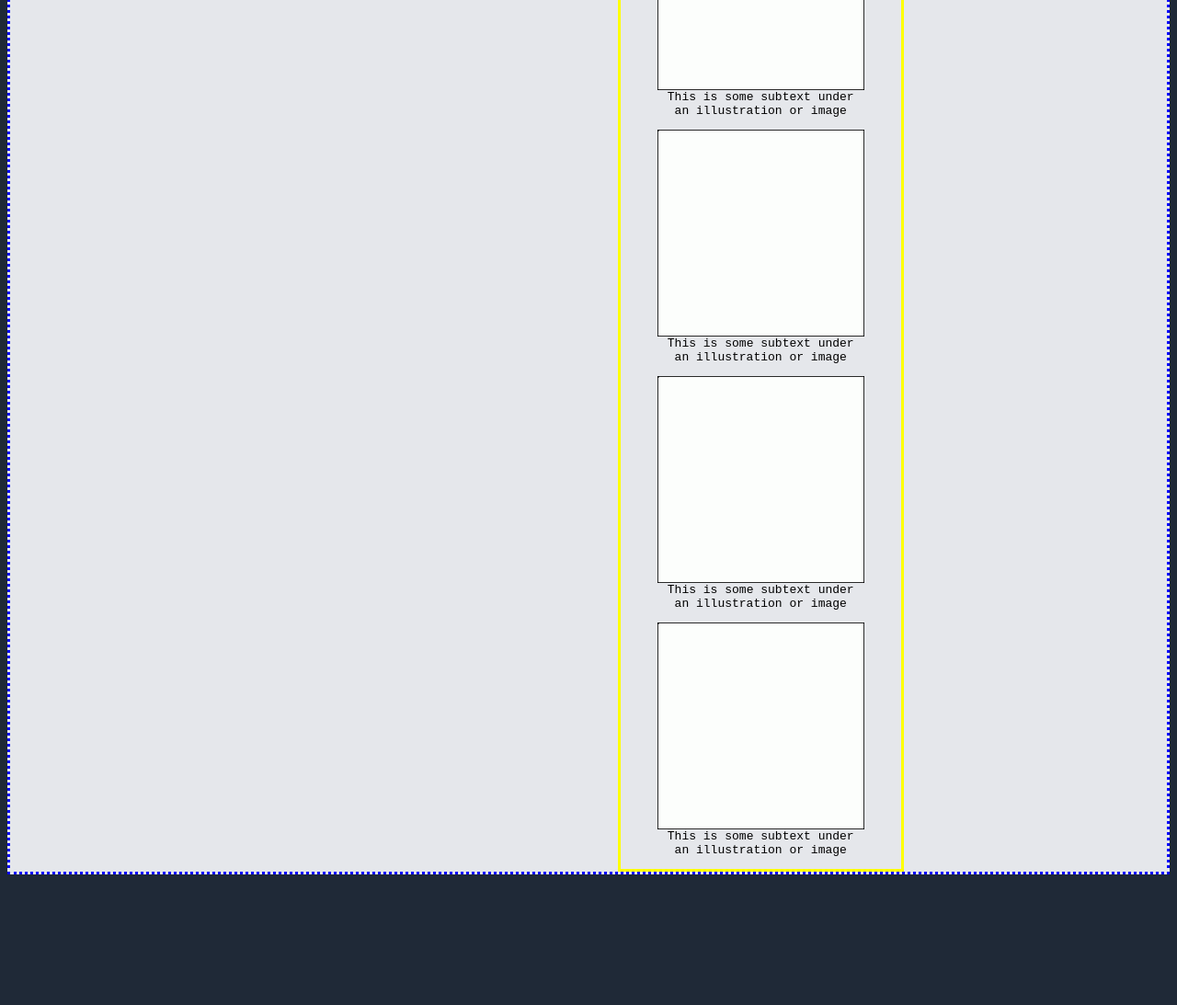
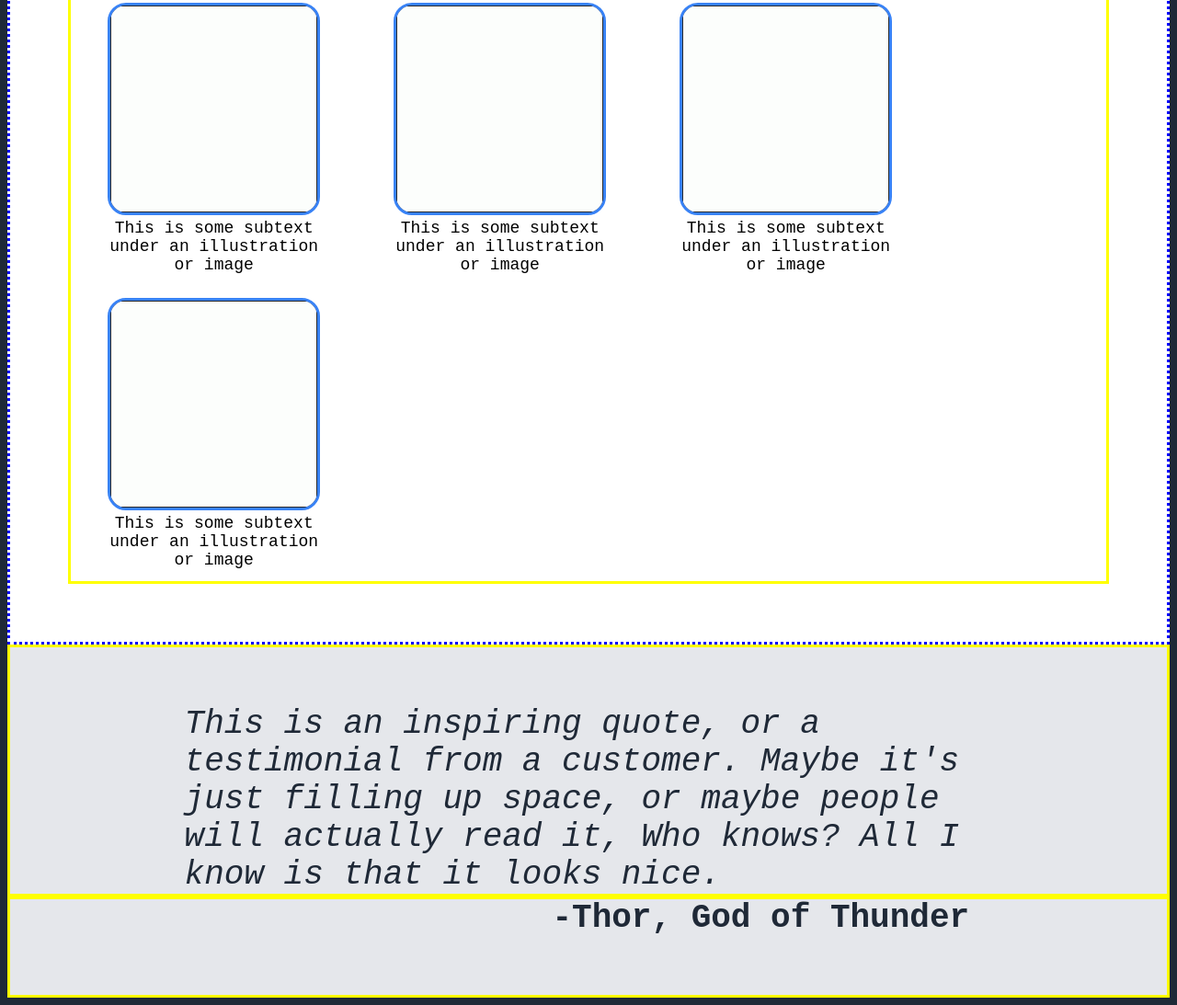
Before and after one commit to at-a-minimum1/odin-project-0, a plain HTML site: page index.html in a window 1280 px wide. Shown: the part 758-1851 px from the top of the page at 92% size. Before the commit the page ends 1717 px from the top, so only its background shows below. Drawn offline with Linux system fonts and the light colour scheme.

Commit message:
Fixed the third panel and added the fourth quote panel. Working on the rest and then I'll get the margins to look the way they need to.

```diff
--- a/index.html
+++ b/index.html
@@ -11,9 +11,9 @@
 		<header class="header_container">
 			<div class="header_logo">Header Logo</div>
 			<div class="header_links">
-				<a>header link one</a>
-				<a>header link two</a>
-				<a>header link three</a>
+				<a href="https://www.theodinproject.com/">header link one</a>
+				<a href="https://www.theodinproject.com/">header link two</a>
+				<a href="https://www.theodinproject.com/">header link three</a>
 			</div>
 		</header>
 		<div class="awesome_section">
@@ -31,7 +31,7 @@
 			</div>
 		</div>
 		<div class="random">
-			<h1>Some random information.</h1>
+			<div class="random_header">Some random information.</div>
 			<div class="random_pics">
 				<figure>
 					<img src="./media/white_box.png" />
@@ -59,5 +59,13 @@
 				</figure>
 			</div>
 		</div>
+		<div class="quote_section">
+			<div class="quote">
+				This is an inspiring quote, or a testimonial from a customer. Maybe it's
+				just filling up space, or maybe people will actually read it, Who knows?
+				All I know is that it looks nice.
+			</div>
+			<div class="author">-Thor, God of Thunder</div>
+		</div>
 	</body>
 </html>
--- a/styles.css
+++ b/styles.css
@@ -1,4 +1,4 @@
-/* @collapssdfdsfe */
+/* @collapse */
 * {
 	font-family: monospace;
 	background-color: #1f2937;
@@ -30,7 +30,13 @@
 	text-align: center;
 	font-size: 18px;
 	gap: 1px;
+	padding-top: 20px;
+	padding-bottom: 20px;
 }
+.header_links a {
+	color: #e5e7eb;
+}
+
 .awesome_section {
 	border: dotted;
 	border-color: blue;
@@ -81,26 +87,70 @@
 	border-color: blue;
 	display: flex;
 	justify-content: center;
-
-	background-color: #e5e7eb;
+	align-items: center;
+	flex-flow: column wrap;
+	background-color: white;
+	padding: 5%;
 }
 .random > * {
-	background-color: #e5e7eb;
+	background-color: white;
 }
-
+.random_header {
+	font-size: 30px;
+	font-weight: bolder;
+	border: solid;
+	border-color: yellow;
+}
 figcaption {
-	background-color: #e5e7eb;
+	background-color: white;
 	text-align: center;
+	font-size: 18px;
 }
 .random_pics > * {
-	display: flex;
-	flex-flow: row wrap;
-	/* border: solid; */
-	/* border-color: yellow; */
-	background-color: #e5e7eb;
+	background-color: white;
 	width: min-content;
 }
 .random_pics {
+	display: flex;
+	flex-flow: row wrap;
 	border: solid;
 	border-color: yellow;
 }
+.random_pics img {
+	padding: 0px;
+	margin: 0px;
+
+	border: solid;
+	border-color: #3882f6;
+	border-radius: 20px;
+}
+.quote_section {
+	display: flex;
+	flex-flow: column wrap;
+}
+.quote_section > * {
+	background-color: #e5e7eb;
+}
+.quote {
+	border: solid;
+	border-color: yellow;
+	color: #1f2937;
+	font-size: 36px;
+	font-style: italic;
+	font-weight: lighter;
+	padding-top: 5%;
+
+	padding-left: 15%;
+	padding-right: 15%;
+}
+.author {
+	border: solid;
+	border-color: yellow;
+	color: #1f2937;
+	font-size: 36px;
+	font-weight: bold;
+	text-align: right;
+	padding-left: 15%;
+	padding-right: 17%;
+	padding-bottom: 5%;
+}
```
